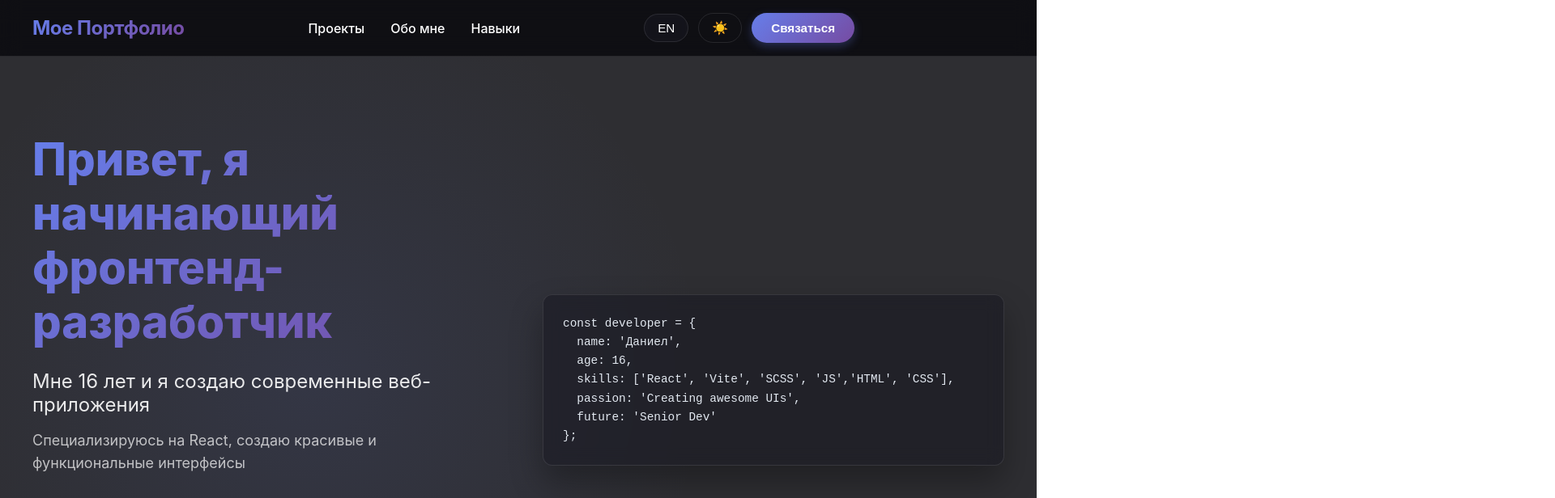
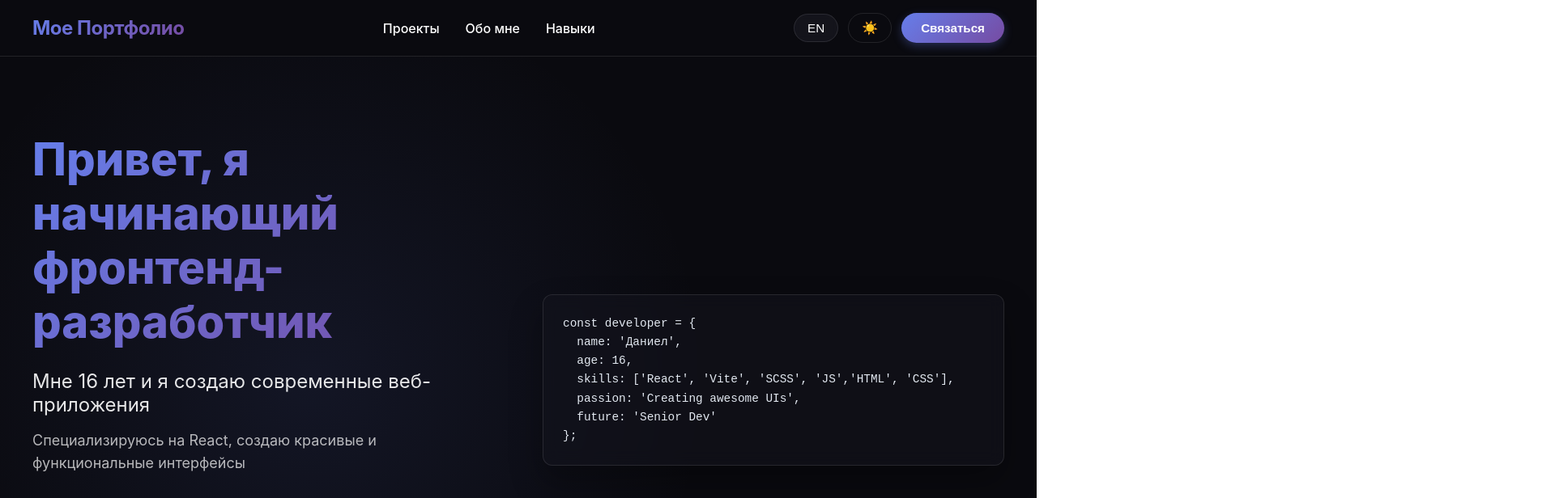
Before and after one commit to Daniel-dev-front/portfilio, a React (Vite) app: page / in a window 1280 px wide. Shown: the top 616 px of the page at 81% size, 1920 px wide, since content can reach past the window. Built offline with nearby package versions, Linux system fonts and the light colour scheme.

Commit message:
fix burger.menu

```diff
--- a/src/App.jsx
+++ b/src/App.jsx
@@ -1,5 +1,3 @@
-// src/App.jsx
-
 import React, { useState, useEffect } from 'react';
 import { ThemeProvider } from './context/ThemeContext';
 import { LanguageProvider } from './context/LanguageContext';
--- a/src/components/about/About.jsx
+++ b/src/components/about/About.jsx
@@ -4,10 +4,10 @@ import React, { useContext } from 'react';
 import ru from '../../locales/ru.json';
 import en from '../../locales/en.json';
 import styles from './About.module.scss';
-import { LanguageProvider } from '../../context/LanguageContext';
+import { LanguageContext } from '../../context/LanguageContext';
 
 const About = () => {
-  const { language } = useContext(LanguageProvider);
+  const { language } = useContext(LanguageContext);
   const t = language === 'ru' ? ru : en;
 
   const skills = [
--- a/src/components/footer/Footer.jsx
+++ b/src/components/footer/Footer.jsx
@@ -4,12 +4,12 @@ import React, { useContext } from 'react';
 import ru from '../../locales/ru.json';
 import en from '../../locales/en.json';
 import styles from './Footer.module.scss';
-import { LanguageProvider } from '../../context/LanguageContext';
+import { LanguageContext } from '../../context/LanguageContext';
 import { FaGithub, FaHeart, FaTelegram, } from "react-icons/fa6";
 import { MdEmail } from "react-icons/md";
 
 const Footer = () => {
-  const { language } = useContext(LanguageProvider);
+  const { language } = useContext(LanguageContext);
   const t = language === 'ru' ? ru : en;
   const currentYear = new Date().getFullYear();
 
--- a/src/components/header/Header.jsx
+++ b/src/components/header/Header.jsx
@@ -98,10 +98,8 @@ const Header = () => {
           <div className={styles.overlay} onClick={closeMenu}></div>
         )}
 
+      </div >
         {/* Мобильное меню */}
-      </div >
-      <div className={styles.menu}>
-
         <div className={`${styles.mobileMenu} ${isMenuOpen ? styles.open : ''}`}>
           <nav>
             <ul className={styles.navList}>
@@ -134,7 +132,7 @@ const Header = () => {
             {t.nav.contact}
           </button>
         </div>
-        </div>
+
     </header>
   );
 };
--- a/src/components/header/Header.module.scss
+++ b/src/components/header/Header.module.scss
@@ -7,7 +7,7 @@ $transition-bounce: 0.5s cubic-bezier(0.68, -0.55, 0.265, 1.55);
 
 // Темная тема (по умолчанию)
 :global(.dark) {
-  --bg-color: rgba(10, 10, 15, 0.85);
+  // --bg-color: rgba(10, 10, 15, 0.85);
   --text-color: #fff;
   --text-secondary: rgba(255, 255, 255, 0.7);
   --border-color: rgba(255, 255, 255, 0.1);
@@ -208,7 +208,7 @@ $transition-bounce: 0.5s cubic-bezier(0.68, -0.55, 0.265, 1.55);
 
 // ========== БУРГЕР МЕНЮ ==========
 .burgerButton {
-
+  display: none;
   flex-direction: column;
   justify-content: space-between;
   width: 32px;
@@ -240,7 +240,6 @@ $transition-bounce: 0.5s cubic-bezier(0.68, -0.55, 0.265, 1.55);
   }
 
   &.open {
-    border: 1px solid #000;
     span {
       background: var(--gradient-start);
 
@@ -269,13 +268,16 @@ $transition-bounce: 0.5s cubic-bezier(0.68, -0.55, 0.265, 1.55);
 
 
 
-// Мобильное меню
 .mobileMenu {
+  display: none; // Скрыто по умолчанию
+
+  @media (max-width: $breakpoint-mobile) {
+    display: flex; // Показываем только на мобильных
     position: fixed;
     top: 0;
-  right: -100%;
+    right: 100%;
     width: 85%;
-  max-width: 380px;
+    max-width: 390px;
     height: 100vh;
     background: var(--mobile-bg);
     backdrop-filter: blur(20px);
@@ -287,7 +289,6 @@ $transition-bounce: 0.5s cubic-bezier(0.68, -0.55, 0.265, 1.55);
     border-left: 1px solid var(--border-color);
     box-sizing: border-box;
     overflow-y: auto;
-  display: flex;
     flex-direction: column;
 
     &.open {
@@ -329,6 +330,7 @@ $transition-bounce: 0.5s cubic-bezier(0.68, -0.55, 0.265, 1.55);
         color: var(--gradient-start);
         padding-left: 10px;
         border-bottom-color: var(--gradient-start);
+      }
     }
   }
 }
@@ -391,6 +393,10 @@ $transition-bounce: 0.5s cubic-bezier(0.68, -0.55, 0.265, 1.55);
 
 // Оверлей (затемнение фона)
 .overlay {
+  display: none; // Скрыт по умолчанию
+
+  @media (max-width: $breakpoint-mobile) {
+    display: block; // Показываем только на мобильных
     position: fixed;
     top: 0;
     left: 0;
@@ -402,6 +408,7 @@ $transition-bounce: 0.5s cubic-bezier(0.68, -0.55, 0.265, 1.55);
     z-index: 999;
     animation: fadeIn $transition-duration ease;
     cursor: pointer;
+  }
 }
 
 // Анимации
--- a/src/components/hero/Hero.jsx
+++ b/src/components/hero/Hero.jsx
@@ -4,10 +4,10 @@ import React, { useContext } from 'react';
 import ru from '../../locales/ru.json';
 import en from '../../locales/en.json';
 import styles from './Hero.module.scss';
-import { LanguageProvider } from '../../context/LanguageContext';
+import { LanguageContext } from '../../context/LanguageContext';
 
 const Hero = () => {
-  const { language } = useContext(LanguageProvider);
+  const { language } = useContext(LanguageContext);
   const t = language === 'ru' ? ru : en;
 
   return (
--- a/src/components/projects/Projects.jsx
+++ b/src/components/projects/Projects.jsx
@@ -6,10 +6,10 @@ import en from '../../locales/en.json';
 import projectsData from '../../data/projects.json';
 import styles from './Projects.module.scss';
 import ProjectCard from './ProjectsCard';
-import { LanguageProvider } from '../../context/LanguageContext';
+import { LanguageContext } from '../../context/LanguageContext';
 
 const Projects = () => {
-  const { language } = useContext(LanguageProvider);
+  const { language } = useContext(LanguageContext);
   const t = language === 'ru' ? ru : en;
 
   return (
--- a/src/context/LanguageContext.jsx
+++ b/src/context/LanguageContext.jsx
@@ -1,8 +1,9 @@
 // src/context/LanguageContext.jsx
 
+/* eslint-disable react-refresh/only-export-components */
 import { createContext } from 'react';
 
-const LanguageContext = createContext({
+export const LanguageContext = createContext({
   language: 'ru',
   setLanguage: () => {},
 });
--- a/src/context/ThemeContext.jsx
+++ b/src/context/ThemeContext.jsx
@@ -1,8 +1,9 @@
 // src/context/ThemeContext.jsx
 
+/* eslint-disable react-refresh/only-export-components */
 import { createContext } from 'react';
 
-const ThemeContext = createContext({
+export const ThemeContext = createContext({
   theme: 'dark',
   setTheme: () => {},
 });
--- a/src/context/ThemeToggle.jsx
+++ b/src/context/ThemeToggle.jsx
@@ -1,10 +1,10 @@
 // src/components/Header/ThemeToggle.jsx
 
 import React, { useContext } from 'react';
-import { ThemeProvider } from './ThemeContext';
+import { ThemeContext } from './ThemeContext';
 
 const ThemeToggle = () => {
-  const { theme, setTheme } = useContext(ThemeProvider);
+  const { theme, setTheme } = useContext(ThemeContext);
 
   const toggleTheme = () => {
     setTheme(theme === 'dark' ? 'light' : 'dark');
```
Lines whose indentation alone changed are shown as unchanged.
